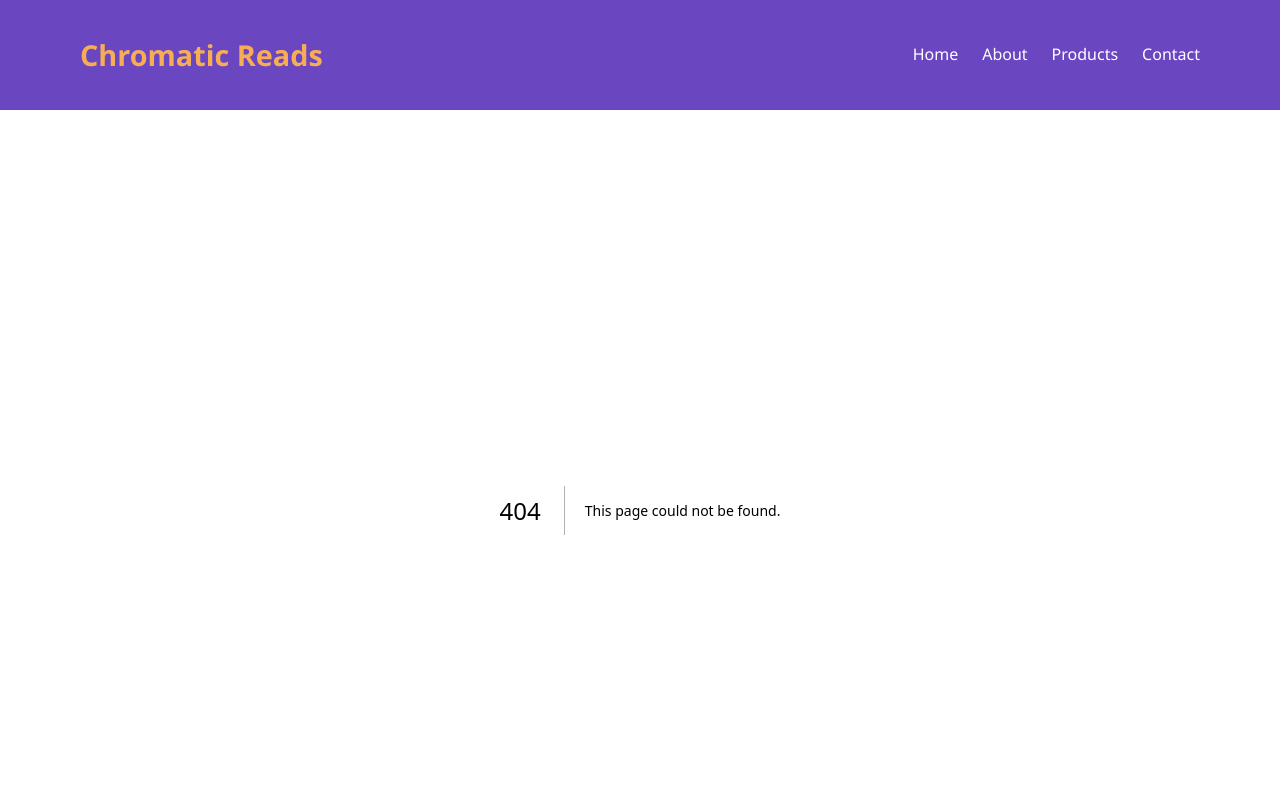
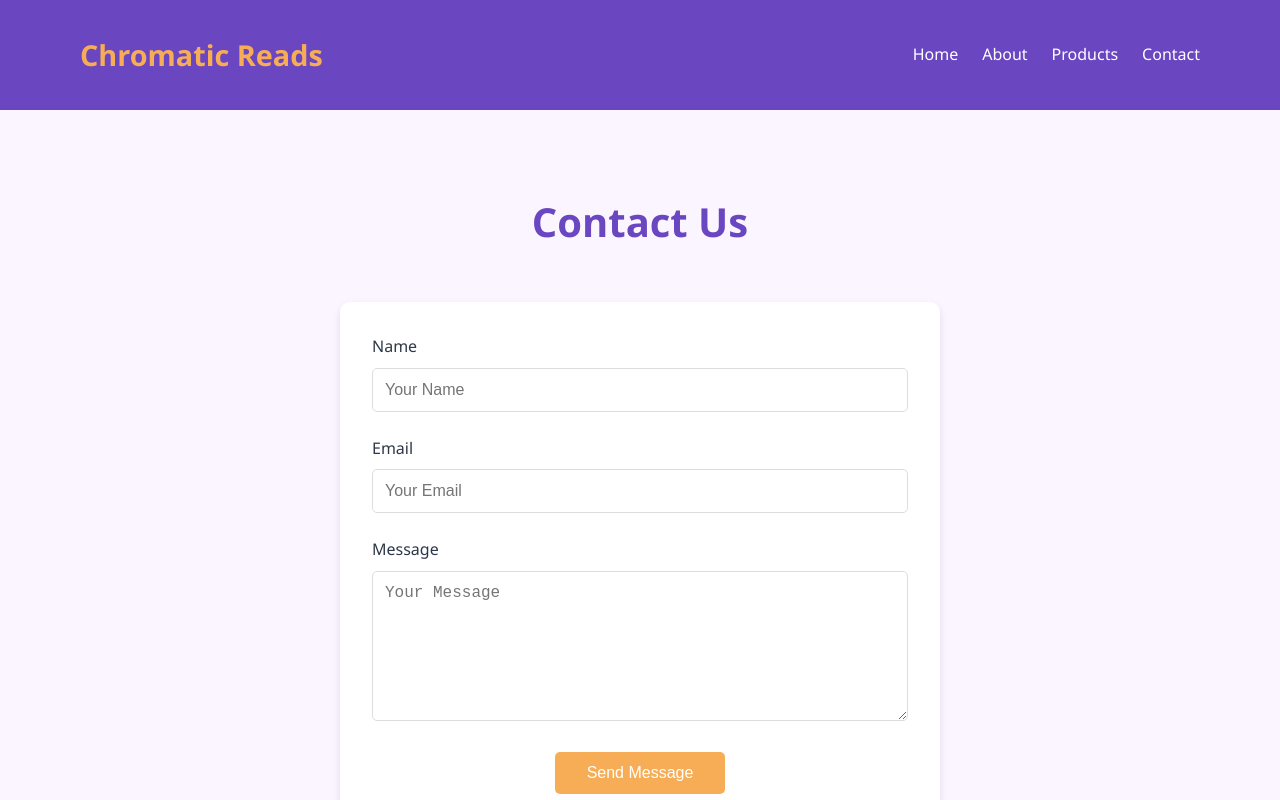
Before and after one commit to Muhammadtalha678/BookStore-Css, a Next.js app: page /contact in a window 1280 px wide. Before the commit this address had no page. Shown: the top 800 px of the page. Built offline with nearby package versions, Linux system fonts and the light colour scheme.

Commit message:
Add Contact Page

```diff
--- /dev/null
+++ b/src/app/contact/page.tsx
@@ -0,0 +1,9 @@
+import ContactUs from "@/components/Home/Contact/Contact-us"
+
+const Contact = () => {
+  return (
+    <ContactUs/>
+  )
+}
+
+export default Contact
--- a/src/components/Header/Header.tsx
+++ b/src/components/Header/Header.tsx
@@ -18,7 +18,7 @@ const Header = () => {
             <li onClick={handleHamBurger}><Link href="/">Home</Link></li>
             <li onClick={handleHamBurger}><Link href="/about-us">About</Link></li>
             <li onClick={handleHamBurger}><Link href="#categories">Products</Link></li>
-            <li onClick={handleHamBurger}><Link href="#contact">Contact</Link></li>
+            <li onClick={handleHamBurger}><Link href="/contact">Contact</Link></li>
         </ul>
         <div className={`${styles.hamburger} ${isOpen ?   `${styles.active}` : ''}`} onClick={handleHamBurger}>
             <div className={`${styles.line1}`}></div>
```
